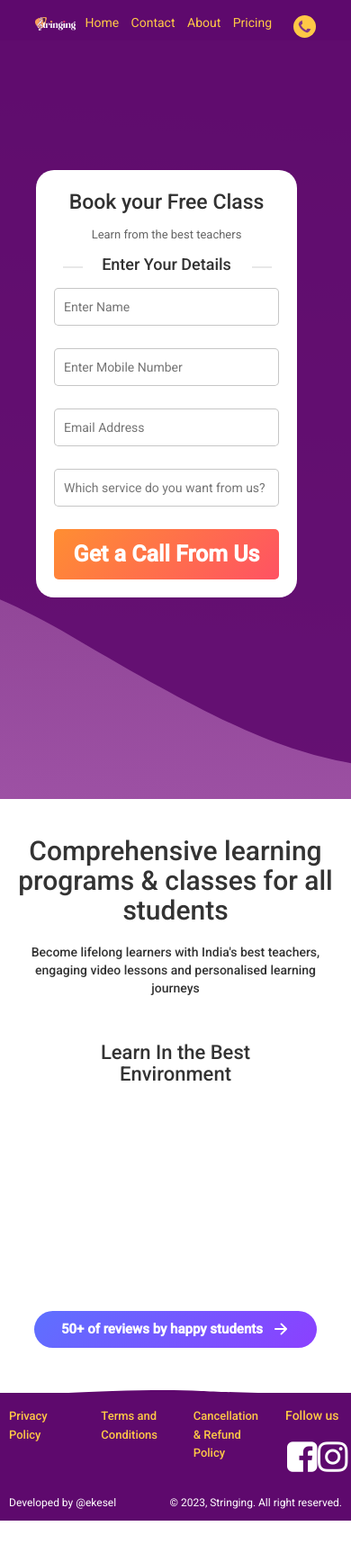
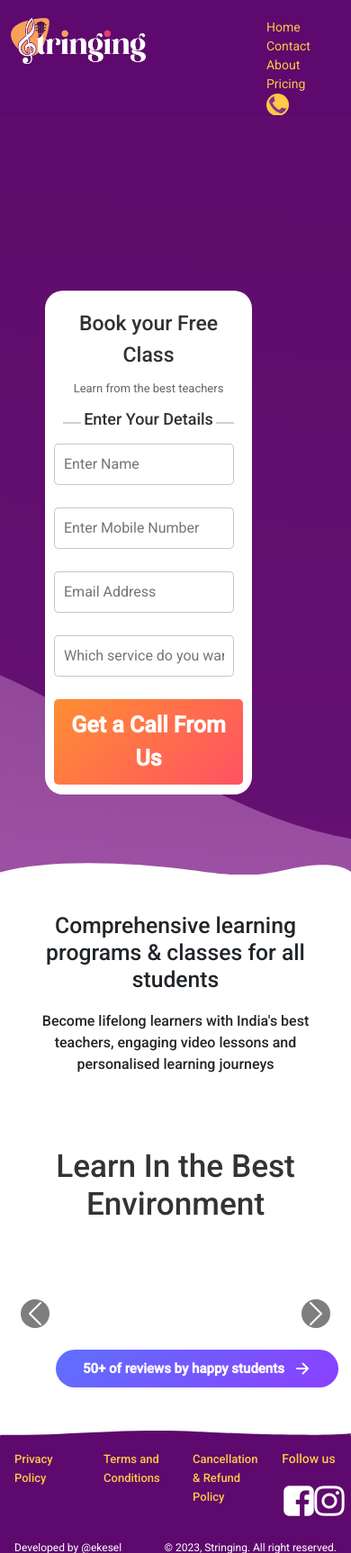
Before and after one commit to ekesel/StringingAcademy, a Django app: template templates/index.html in a window 390 px wide; the page is wider, and only the part inside the window is pictured. Shown: the top 1726 px of that part at 90% size. Before the commit the page ends 1690 px from the top of that part, so only its background shows below. Run offline with Django 4.2, Linux system fonts and the light colour scheme; the template is opened without the code that fills it, so the values that code supplies are empty; some libraries are stand-ins or nearby versions.

Commit message:
code updates

```diff
--- a/assets/style.css
+++ b/assets/style.css
@@ -1,28 +1,19 @@
 @import url('https://fonts.googleapis.com/css2?family=Roboto:wght@100;300;400;500&display=swap');
 
 * {
-    margin: 0;
-    padding: 0;
     box-sizing: border-box;
     font-family: 'Roboto', sans-serif;
 }
 
-body {
-    max-width: 100vw;
+html {
     overflow-x: hidden;
 }
-
-
 
 /* ---------nav-bar----------- */
 
 .nav-bar {
-    display: flex;
-    align-items: center;
-    justify-content: center;
     background: #5e096d;
-    padding-top: 1.5rem;
-    padding-bottom: 1rem;
+    padding-top: 20px;
 }
 
 .nav-bar .logo {
@@ -30,32 +21,23 @@ body {
 }
 
 .nav-bar .logo img {
-    width: 15rem;
+    width: 150px;
     cursor: pointer;
-    margin-right: 1000px;
 }
 
 .nav-bar .menu a {
     color: #ffc846;
     text-decoration: none;
-    margin-left: 10px;
     cursor: pointer;
     font-size: 14px;
 }
 
-.nav-bar .menu a img {
-    width: 18px;
-    margin-bottom: -4px;
-}
-
 .nav-bar .menu .call {
     background: #ffc846;
-    padding: 5px 5px;
     border-radius: 50px;
-    margin-bottom: -7px;
-    margin-left: 10px;
     cursor: pointer;
     width: 25px;
+    padding: 2px;
 }
 
 /* --------------heroo------------- */
@@ -63,28 +45,24 @@ body {
 
 .heroo .heroo-bg {
     position: relative;
-    width: 100%;
     object-fit: cover;
     z-index: 1000;
     height: 100vh;
-    min-width: 100%;
-    min-height: 100%;
     right: 50%;
     transform: translate(50%, 0);
     bottom: 1px;
 }
 
 .heroo .formm {
+    position: relative;
     background-color: white;
-    width: 600px;
-    right: 0;
-    position: absolute;
     z-index: 1008;
-    margin-top: -90rem;
-    padding: 30px 20px;
-    margin-right: 120rem;
     border-radius: 20px;
     text-align: center;
+    margin-top: -800px;
+    width: fit-content;
+    padding: 20px;
+    margin-left: 50px;
 }
 
 .heroo .formm form {
@@ -92,7 +70,7 @@ body {
 }
 
 .heroo .formm form input {
-    width: 50rem;
+    width: 500px;
     margin-bottom: 25px;
     padding: 10px 10px;
     border-radius: 5px;
@@ -141,25 +119,25 @@ body {
 
 .heroo .formm .hr1 {
     border: 1px solid #adadad49;
-    width: 12.5rem;
-    margin-left: 20px;
+    width: 100px;
+    margin-left: 50px;
     margin-top: -20px;
     margin-bottom: 20px;
 }
 
 .heroo .formm .hr2 {
     border: 1px solid #adadad49;
-    width: 12.5rem;
-    margin-left: 40rem;
+    width: 100px;
+    margin-left: 350px;
     margin-top: -22px;
     margin-bottom: 22px;
 }
 
 .heroo .curves {
-    position: absolute;
+    position: relative;
     z-index: 1008;
-    width: 101%;
-    margin-top: -77px;
+    width: 100%;
+    margin-top: 250px;
 }
 
 /* -----------------section 2---------------- */
@@ -167,44 +145,32 @@ body {
 .sec2 h2 {
     text-align: center;
     margin-top: 40px;
-    padding-left: 25rem;
-    padding-right: 25rem;
+    padding-left: 450px;
+    padding-right: 250px;
 }
 
 .sec2 .title {
     text-align: center;
     margin-top: 20px;
-    padding-left: 26.5rem;
-    padding-right: 26.5rem;
+    padding-left: 450px;
+    padding-right: 265px;
     font-weight: 500;
     margin-bottom: 20px;
     margin-top: 10px;
 }
-
-/* ---------------card3-------------- */
-
-.card-3{
-    display: flex;
-    justify-content: space-between;
-    align-items: center;
-}
-
 /* ---------------card lkg------------ */
 
 .sec2 .card-lkg {
     display: flex;
     align-items: center;
     justify-content: center;
-    margin-top: 10px;
-    margin-bottom: 30px;
-    margin-left: 4rem;
     background-color: #f2f2f2;
     border-radius: 10px;
-    padding: 20px 10px;
     box-shadow: #75757571 0px 10px 20px 0px;
     position: relative;
-    width: calc(100% / 2);
-    margin-right: 1.5rem;
+    margin-left: 20px;
+    margin-right: 20px;
+    margin-top: 20px;
 }
 
 
@@ -273,10 +238,7 @@ body {
 /* -----------------sec3-------------- */
 
 .sec3{
-    margin-left: 5rem;
-    margin-right: 5rem;
-    margin-top: 3rem;
-    margin-bottom: 5rem;
+    margin-top: 60px;
 }
 
 .sec3 h1{
@@ -286,61 +248,46 @@ body {
     margin-bottom: 50px;
 }
 
-.sec3 .advantage{
-    display: flex;
-    align-items: center;
-    justify-content: space-between;
-}
 
 .sec3 .advantage {
     text-align: center;
     color: #333333;
     font-size: 28px;
+    margin-bottom: 50px;
 }
 
 .sec3 .advantage .advantage-1 img{
-    width: 19rem;
+    width: 250px;
     margin-bottom: 20px;
 }
 
-/* ---------------sec4----------------- */
-
-.sec4{
-    display: flex;
-    align-items: center;
-    justify-content: center;
-    flex-direction: column;
-}
 .sec4 h1{
-    font-size: 2.2rem;
+    font-size: 30px;
     color: #333333;
     text-align: center;
     margin-bottom: 3rem;
 }
 
 .sec4 .rating, .parents-review{
-    display: flex;
-    align-items: center;
-    justify-content: center;
-    margin-left: 3rem;
-    margin-right: 3rem;
+    margin-left: 30px;
+    margin-right: 30px;
 }
 
-.sec4 .rating .download, .star-rating, .cities, .minutes{
+.sec4 .rating .download {
     margin-left: 5rem;
     margin-right: 5rem;
     text-align: center;
 }
 
-.sec4 .rating .download img, .star-rating img, .cities img, .minutes img{
-    width: 2.8rem;
+.sec4 .rating .download img {
+    width: 80px;
 }
 
-.sec4 .rating .download h2, .star-rating h2, .cities h2, .minutes h2{
+.sec4 .rating .download h2{
     color: purple;
 }
 
-.sec4 .rating .download p, .star-rating p, .cities p, .minutes p{
+.sec4 .rating .download p {
     color: #333333;
 }
 
@@ -385,24 +332,31 @@ body {
     cursor: pointer;
 }
 
-.sec4 button{
+.sec4 .button-reviews {
     padding: 10px 30px;
     font-size: 15px;
     font-weight: 600;
-    margin-top: 4rem;
-    margin-bottom: 4rem;
+    margin-top: 40px;
+    margin-bottom: 40px;
     border-radius: 50px;
     border: none;
     background: linear-gradient(135deg, #5e70ff, #8b40ff);
     color: white;
     cursor: pointer;
+    margin-left: 500px;
+
 }
 
-.sec4 button ion-icon{
+.sec4 .button-reviews ion-icon{
     font-size: 20px;
     font-weight: 1000;
     margin-bottom: -5px;
     margin-left: 10px;
+}
+
+.carousel-control-prev-icon, .carousel-control-next-icon {
+    background-color: black;
+    border-radius: 50px;
 }
 
 .carousel-box {
@@ -414,12 +368,11 @@ body {
     font-weight: 500;
     margin-top: 45px;
     text-align: center;
-  }
+}
 /* ------------footer----------- */
 
 footer img{
     z-index: 1008;
-    width: 103%;
 }
 
 footer .india-course{
@@ -497,32 +450,8 @@ footer .bottom .copyright{
     margin-top: 10px;
 }
 
-/* carousel */
-#quote-carousel {
-    padding: 0 10px 30px 10px;
-    margin-top: 30px;
-    text-align:center;
-}
-/* indicator position */
-#quote-carousel .carousel-indicators {
-right: 50%;
-top: auto;
-bottom: -10px;
-margin-right: -19px;
-    color:#60dfe5;
-}
-/* indicator color */
-#quote-carousel .carousel-indicators li {
-background: #333333;
-    height:4px;
-width:50px;
-}
-/* active indicator */
-#quote-carousel .carousel-indicators .active {
-background: #60dfe5;
-height:4x;
-width:50px;
-margin-bottom:1px;
+.carousel-card {
+    text-align: center;
 }
 
 
@@ -767,32 +696,32 @@ color:white;
 background:#212529;
 }
 
-@media only screen and (max-width: 480px) {
-    /* CSS rules for smartphones in portrait orientation go here */
-    .nav-bar .logo img {
-        width: 4.5rem;
-        margin-right: 0px;
+@media only screen and (max-width: 414px) {
+    /* CSS rules for smartphones in small portrait orientation go here */
+    .heroo .heroo-bg {
+        width: -webkit-fill-available;
     }
     .heroo .formm {
-        width: 290px;
-        margin-top: -70rem;
+        width: 230px;
         padding: 20px 10px;
-        margin-right: 6rem;
         border-radius: 20px;
+        height: 560px;
+        margin-top: -650px;
     }
     .heroo .formm form input {
-        width: 25rem;
+        width: 200px;
     }
     .heroo .formm .hr1 {
-        width: 2rem;
+        width: 20px;
+        margin-left: 10px;
     }
     .heroo .formm .hr2 {
-        width: 2rem;
-        margin-left: 23rem;
+        width: 20px;
+        margin-left: 180px;
     }
     .heroo .curves {
-        width: 101%;
-        margin-top: -16px;
+        width: 100%;
+        margin-top: 75px;
     }
     .sec2 h2 {
         padding-left: 2rem;
@@ -831,6 +761,9 @@ background:#212529;
     .sec3 .advantage p{
         font-size: medium;
         margin-bottom: 2rem;
+    }
+    .sec4 .button-reviews {
+        margin-left: 50px;
     }
     .sec4 .rating, .parents-review {
         flex-direction: column;
--- a/templates/index.html
+++ b/templates/index.html
@@ -5,7 +5,7 @@
 
 <head>
     <meta charset="utf-8">
-    <meta name="viewport" content="width=device-width, initial-scale=1, shrink-to-fit=no">
+    <meta name="viewport" content="width=device-width, initial-scale=1" />
     <meta name="description" content={{meta_description}}>
     <meta name="author" content={{meta_author}}>
     <meta name="keywords" content={{meta_keywords}}>
@@ -18,33 +18,40 @@
           </title>
     <link rel="stylesheet" href="{% static 'style.css' %}">
     <script type="module" src="https://unpkg.com/ionicons@5.5.2/dist/ionicons/ionicons.esm.js"></script>
-    <link href="https://maxcdn.bootstrapcdn.com/bootstrap/3.1.1/css/bootstrap.min.css" type="text/css" rel="stylesheet">
+    <link href="https://cdn.jsdelivr.net/npm/bootstrap@5.1.3/dist/css/bootstrap.min.css" rel="stylesheet" integrity="sha384-1BmE4kWBq78iYhFldvKuhfTAU6auU8tT94WrHftjDbrCEXSU1oBoqyl2QvZ6jIW3" crossorigin="anonymous">
     <script src="https://cdnjs.cloudflare.com/ajax/libs/jquery/2.1.3/jquery.min.js" type="text/javascript"></script>
-<script src="https://maxcdn.bootstrapcdn.com/bootstrap/3.1.1/js/bootstrap.min.js" type="text/javascript"></script>
+    <script src="https://cdn.jsdelivr.net/npm/bootstrap@5.1.3/dist/js/bootstrap.bundle.min.js" integrity="sha384-ka7Sk0Gln4gmtz2MlQnikT1wXgYsOg+OMhuP+IlRH9sENBO0LRn5q+8nbTov4+1p" crossorigin="anonymous"></script>
     <link href="//maxcdn.bootstrapcdn.com/font-awesome/4.1.0/css/font-awesome.min.css" rel="stylesheet">
 </head>
 
 <body>
     <nav class='nav-bar'>
-        <div class="logo">
+        <div class='container'>
+            <div class="row">
+                <div class="logo col-8">
                     <a href="{% url 'home' %}">
                         <img src="{% static 'logo_white.png' %}" alt="">
                     </a>
                 </div>
-        <div class="menu">
-            <a href="{% url 'home' %}">Home</a>
-            <a href="{% url 'contact' %}">Contact</a>
-            <a href="{% url 'about' %}">About</a>
-            <a href="{% url 'pricing' %}">Pricing</a>
-            <a href="{{calling_number}}">
-            <img src="{% static 'call.svg' %}" alt="" class="call">
+                <div class="menu col-4">
+                    <div class='container'>
+                        <div class='row'>
+                            <a class='col' href="{% url 'home' %}">Home</a>
+                            <a class='col' href="{% url 'contact' %}">Contact</a>
+                            <a class='col' href="{% url 'about' %}">About</a>
+                            <a class='col' href="{% url 'pricing' %}">Pricing</a>
+                            <a class='col' href="{{calling_number}}">
+                            <img src="{% static 'call.svg' %}" alt="" class="col call">
                             </a>
+                        </div>
+                    </div>
+                </div>
+            </div>
         </div>
     </nav>
 
     <section class="heroo" id="lead_form">
-        <img src="{% static 'bg.svg' %}" alt="" class="heroo-bg">
-
+        <img src="{% static 'bg.svg' %}" alt="" class="w-100 heroo-bg">
         <div class="formm">
             <p class="top">Book your Free Class</p>
             <p class="middle">Learn from the best teachers</p>
@@ -73,18 +80,18 @@
         <img src="{% static 'curves.svg' %}" alt="" class="curves">
     </section>
 
-    <section class="sec2">
-        <h2>Comprehensive learning programs & classes for all students</h2>
-        <p class="title">Become lifelong learners with India's best teachers, engaging video lessons and
+    <section class="sec2 container-fluid">
+        <h2 class='row'>Comprehensive learning programs & classes for all students</h2>
+        <p class="row title">Become lifelong learners with India's best teachers, engaging video lessons and
             personalised learning
             journeys</p>
 
-        <div class="card-3">
+        <div class="row card-3">
             {% for banner in banners %}
-            <div class="card-lkg">
+            <div class="col card-lkg">
                 <p class="lkg">{{banner.name}}</p>
                 <div class="img">
-                    <img    src="{{banner.image.url}}" alt="">
+                    <img src="{{banner.image.url}}" alt="">
                 </div>
                 <div class="text">
                     <p>{{banner.caption}}</p>
@@ -95,11 +102,13 @@
         </div>
     </section>
 
-    <section class="sec3">
+    <section class="container sec3">
+        <div class='row'>
             <h1>Learn In the Best Environment</h1>
-        <div class="advantage">
+        </div>
+        <div class="row advantage">
             {% for advantage in advantages %}
-            <div class="advantage-1">
+            <div class="col advantage-1">
                 <img src="{{advantage.image.url}}" alt="">
                 <p>{{advantage.name}}
                     <br>
@@ -110,13 +119,15 @@
         </div>
     </section>
 
-    <section class="sec4">
+    <section class="container sec4">
         {% if flexes %}
+        <div class='row'>
             <h1>Our students love us</h1>
+        </div>
         {%endif%}
-        <div class="rating">
+        <div class="row rating">
             {% for flex in flexes %}
-            <div class="download">
+            <div class="col download">
                 <img src="{{flex.image.url}}" alt="">
                 <h2>{{flex.name}}</h2>
                 <p>{{flex.caption}}</p>
@@ -124,40 +135,32 @@
             {%endfor%}
         </div>
 
-        <div class="container carousel-box">
-            <div class="row">
-              <div class="col-md-12">
-                <div class="carousel slide" data-ride="carousel" id="quote-carousel">
-          <ol class="carousel-indicators">
-            {%for count in testimonials %}
-            {% if forloop.first %}
-            <li data-target="#quote-carousel" data-slide-to="0" class="active"></li>
-            {%endif%}
-            <li data-target="#quote-carousel" data-slide-to="{{forloop.counter}}"></li>
-            {%endfor%}
-          </ol>
+        <div id="carouselExampleControls" class="carousel slide" data-bs-ride="carousel">
             <div class="carousel-inner">
                 {%for testimonial in testimonials %}
-          <div class="item{% if forloop.counter == 1%} active{%endif%}">
-            <div class="row">
-              <div class="col-sm-12">
+                    <div class="carousel-item{% if forloop.counter == 1%} active{%endif%}">
+                        <div class='carousel-card'>
                             <p>{{testimonial.message}}</p>
                             <small><strong>{{testimonial.name}}</strong></small>
                         </div>
                     </div>
-          </div>
                 {%endfor%}
             </div>
-                </div>
-              </div>
-            </div>
+            <button class="carousel-control-prev" type="button" data-bs-target="#carouselExampleControls" data-bs-slide="prev">
+              <span class="carousel-control-prev-icon" aria-hidden="true"></span>
+              <span class="visually-hidden">Previous</span>
+            </button>
+            <button class="carousel-control-next" type="button" data-bs-target="#carouselExampleControls" data-bs-slide="next">
+              <span class="carousel-control-next-icon" aria-hidden="true"></span>
+              <span class="visually-hidden">Next</span>
+            </button>
           </div>
 
-        <button><a style="text-decoration: none;color: white;" target="blank" href="https://www.google.com/maps/place/Stringing+Music+Academy/@26.0396778,83.1871001,17z/data=!4m6!3m5!1s0x3991bdb6cc483425:0x3d8f4768055ab02c!8m2!3d26.0396778!4d83.1892888!16s%2Fg%2F11rg312vbq">50+ of reviews by happy students</a><ion-icon name="arrow-forward-outline"></ion-icon></button>
+        <button class='button-reviews'><a style="text-decoration: none;color: white;" target="blank" href="https://www.google.com/maps/place/Stringing+Music+Academy/@26.0396778,83.1871001,17z/data=!4m6!3m5!1s0x3991bdb6cc483425:0x3d8f4768055ab02c!8m2!3d26.0396778!4d83.1892888!16s%2Fg%2F11rg312vbq">50+ of reviews by happy students</a><ion-icon name="arrow-forward-outline"></ion-icon></button>
     </section>
 
     <footer>
-        <img src="{% static 'footer.svg' %}" alt="">
+        <img class='w-100' src="{% static 'footer.svg' %}" alt="">
         <div class="india-course">
             <div class="course">
                 <p><a target='blank' style="text-decoration: none;color: #ffc846;" href='{{ MEDIA_URL }}{{privacy_policy}}'>Privacy Policy</a></p>
```
Also changed, not shown: other parts of assets/style.css (+193 -33 lines), templates/about.html (+19 -11 lines), templates/contact.html (+19 -12 lines), templates/pricing.html (+19 -11 lines). Lines whose indentation alone changed are shown as unchanged.
